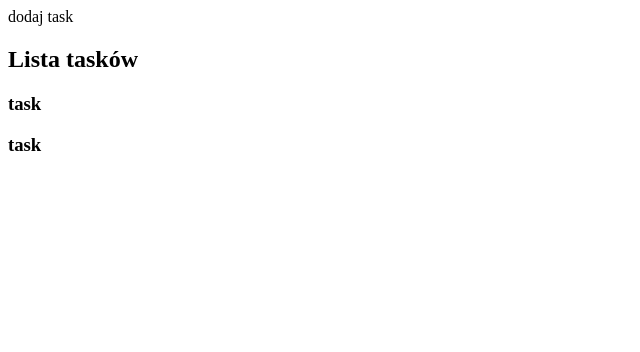
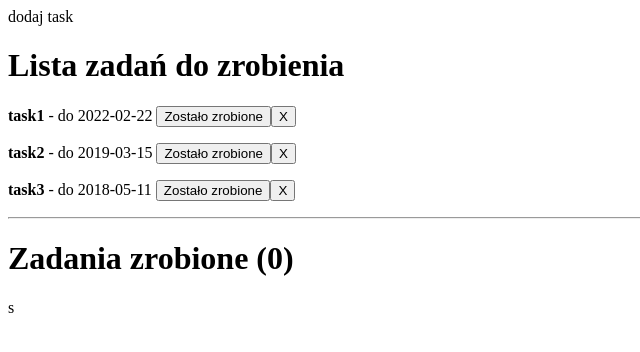
Before and after one commit to janeX96/React-udemy, a React (Create React App) app in the folder CRA/example/: page / in a window 1280 px wide. Shown: the top 352 px of the page, without its empty margins (0-640 px from the left). Built offline with nearby package versions, Linux system fonts and the light colour scheme.

Commit message:
92- wyświetlanie danych

```diff
--- a/CRA/example/src/components/App.css
+++ b/CRA/example/src/components/App.css
@@ -16,15 +16,9 @@
     margin-right: 10px;
 }
 
-button{
+/* button{
     display: block;
     max-width: 200px;
     padding: 10px 20px;
     margin-top: 20px;
-}
-
-span{
-    color: red;
-    font-size: 10px;
-    margin-left: 10px;
-}
+} */
--- a/CRA/example/src/components/App.js
+++ b/CRA/example/src/components/App.js
@@ -5,18 +5,49 @@
 
 class App extends Component {
   state = {
-
+    tasks:[
+      {id: 0,
+       text: "task1",
+       date: '2022-02-22',
+       important: true,
+       active: true,
+       finishDate: null
+      },
+      {id: 1,
+        text: "task2",
+        date: '2019-03-15',
+        important: true,
+        active: true,
+        finishDate: null
+       },
+       {id: 2,
+        text: "task3",
+        date: '2018-05-11',
+        important: true,
+        active: true,
+        finishDate: null
+       },
+    ]
   }
 
 
+  deleteTask = (id) => {
+    console.log("delete elementu o id: " + id)
+  }
 
+  changeTaskStatus = (id) => {
+    console.log("done elementu o id: " + id)
+  }
 
 
   render() {
     return (
      <>
       <AddTask/>
-      <TaskList/>
+      <TaskList
+      tasks = {this.state.tasks}
+      delete = {this.deleteTask}
+      change = {this.changeTaskStatus}/>
      </>
     );
   }
--- a/CRA/example/src/components/Task.js
+++ b/CRA/example/src/components/Task.js
@@ -1,10 +1,19 @@
 import React from 'react';
 
-const Task = () => {
+const Task = (props) => {
+    const {id, text, date} = props.task
     return (
-        <h3>
-            task
-        </h3>
+       <div>
+            <p>
+               <strong>{text}</strong> - do <span>{date} </span>
+                <button
+                onClick={()=> props.change(id)}>
+                    Zostało zrobione
+                </button>
+            <button onClick={()=> props.delete(id)}>X</button>
+            </p>
+
+       </div>
      );
 }
 
--- a/CRA/example/src/components/TaskList.js
+++ b/CRA/example/src/components/TaskList.js
@@ -2,12 +2,23 @@
 import Task from './Task';
 
 const TaskList = (props) => {
+
+    const tasks = props.tasks.map(task =>(
+        <Task key={task.id} task={task} delete={props.delete} change={props.change}/>
+    ))
     return (
-        <div>
-            <h2>Lista tasków</h2>
-            <Task/>
-            <Task/>
-        </div>
+        <>
+            <div className="active">
+                <h1>Lista zadań do zrobienia</h1>
+                {tasks}
+            </div>
+
+            <hr/>
+
+            <div>
+                <h1>Zadania zrobione (0)</h1>s
+            </div>
+        </>
      );
 }
 
```
